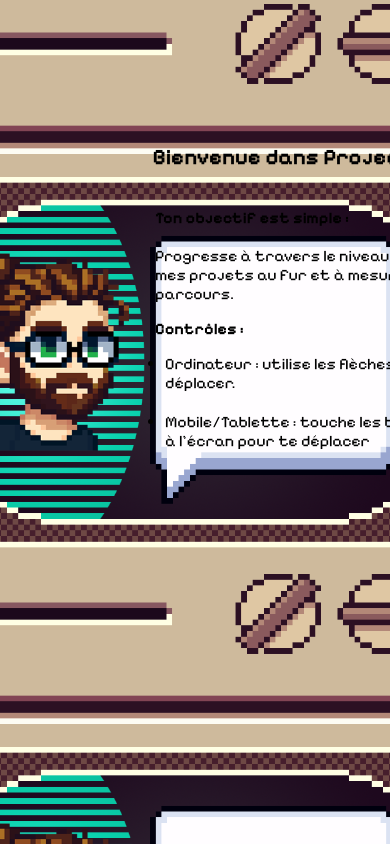
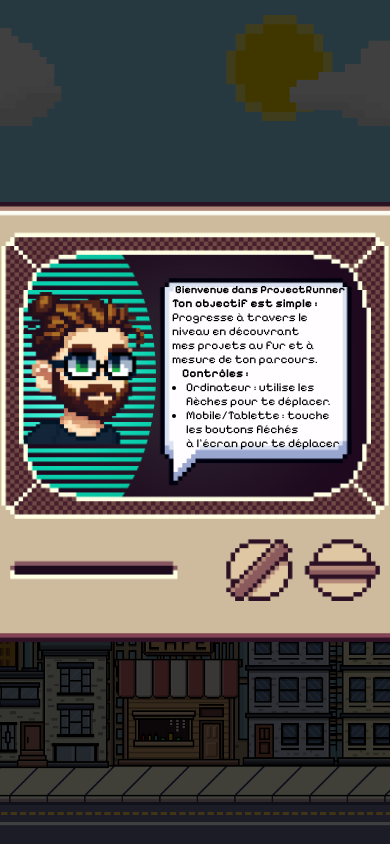
Before and after one commit to FloRiian59/PortfolioV2, a React (Create React App) app: page /explore in a window 390 px wide. Both pictures are taken after a click on the button "Options". Built offline with nearby package versions, Linux system fonts and the light colour scheme.

Commit message:
Mise en place du responsive

```diff
--- a/src/components/GameMenu.js
+++ b/src/components/GameMenu.js
@@ -78,7 +78,7 @@ const GameMenu = ({ onPlay, setAmbiance, ambiance }) => {
             >
                 <div className="modal-options-container">
                     <h3 className="modal-options-title">Bienvenue dans ProjectRunner !</h3>
-                    <p className="modal-options-text"><strong>Ton objectif est simple :</strong> <br></br>Progresse à travers le niveau en découvrant mes projets au fur et à mesure de ton parcours.</p>
+                    <p className="modal-options-text"><strong>Ton objectif est simple :</strong>Progresse à travers le niveau en découvrant mes projets au fur et à mesure de ton parcours.</p>
                     <h4 className="modal-options-title-list">Contrôles :</h4>
                     <ul className="modal-options-text">
                         <li >Ordinateur : utilise les flèches pour te déplacer.</li>
--- a/src/css/animation.css
+++ b/src/css/animation.css
@@ -2,7 +2,7 @@
   position: absolute;
   z-index: 100000;
   bottom: 0;
-  left: 44%;
+  left: 44%; /* Position initiale sur les écrans plus larges */
   overflow: hidden;
   animation: SlideInBottom 2.5s ease-in-out 1 backwards;
 }
@@ -17,6 +17,19 @@
   animation: none; /* Pas d'animation supplémentaire */
 }
 
+/* Media Query pour centrer le personnage sur mobile */
+@media (max-width: 640px) {
+  .animation {
+    left: 50%; /* Centre le personnage */
+    transform: translateX(-50%); /* Corrige le décalage dû à la largeur */
+  }
+}
+@media (min-width: 641px) and (max-width: 1024px) {
+  .animation {
+    left: 50%; /* Centre le personnage */
+    transform: translateX(-50%); /* Corrige le décalage dû à la largeur */
+  }
+}
 @keyframes SlideInBottom {
   from {
     transform: translateY(1000px);
--- a/src/css/city.css
+++ b/src/css/city.css
@@ -76,7 +76,7 @@
   height: fit-content;
   margin-top: 150px;
   transform: translateX(1600px);
-  width: calc(var(--city-width) * 0.8);
+  width: calc(var(--city-width) * 5);
 }
 
 @keyframes SlideInLeft {
@@ -114,3 +114,20 @@
     opacity: 1;
   }
 }
+@media (max-width: 640px) {
+  :root {
+    --city-width: 1200vw;
+  }
+  .scrollable-gallery-container .section-gallery-container {
+    margin-top: 0px;
+  }
+}
+
+@media (min-width: 641px) and (max-width: 1024px) {
+  :root {
+    --city-width: 800vw;
+  }
+  .scrollable-gallery-container .section-gallery-container {
+    margin-top: 0px;
+  }
+}
--- a/src/css/gamemenu.css
+++ b/src/css/gamemenu.css
@@ -216,18 +216,17 @@ input[type="radio"]:checked + img {
   height: 0px;
   width: 0px;
   position: absolute;
-  left: -25px;
   border-top: solid 12px transparent;
   border-left: solid 22px rgb(255, 255, 255);
   border-bottom: solid 12px transparent;
   opacity: 0;
+  transform: translateX(-25px);
 }
 .game-play-button:after {
   content: "";
   height: 0px;
   width: 0px;
   position: absolute;
-  left: 110px;
   border-top: solid 12px transparent;
   border-right: solid 22px rgb(255, 255, 255);
   border-bottom: solid 12px transparent;
@@ -254,18 +253,17 @@ input[type="radio"]:checked + img {
   height: 0px;
   width: 0px;
   position: absolute;
-  left: -25px;
   border-top: solid 12px transparent;
   border-left: solid 22px rgb(255, 255, 255);
   border-bottom: solid 12px transparent;
   opacity: 0;
+  transform: translateX(-25px);
 }
 .game-options-button:after {
   content: "";
   height: 0px;
   width: 0px;
   position: absolute;
-  left: 182px;
   border-top: solid 12px transparent;
   border-right: solid 22px rgb(255, 255, 255);
   border-bottom: solid 12px transparent;
@@ -293,18 +291,17 @@ input[type="radio"]:checked + img {
   height: 0px;
   width: 0px;
   position: absolute;
-  left: -25px;
   border-top: solid 12px transparent;
   border-left: solid 22px rgb(255, 255, 255);
   border-bottom: solid 12px transparent;
   opacity: 0;
+  transform: translateX(-25px);
 }
 .game-exit-button:after {
   content: "";
   height: 0px;
   width: 0px;
   position: absolute;
-  left: 110px;
   border-top: solid 12px transparent;
   border-right: solid 22px rgb(255, 255, 255);
   border-bottom: solid 12px transparent;
@@ -331,18 +328,17 @@ input[type="radio"]:checked + img {
   height: 0px;
   width: 0px;
   position: absolute;
-  left: -25px;
   border-top: solid 12px transparent;
   border-left: solid 22px rgb(255, 255, 255);
   border-bottom: solid 12px transparent;
   opacity: 0;
+  transform: translateX(-25px);
 }
 .game-ambiance-button:after {
   content: "";
   height: 0px;
   width: 0px;
   position: absolute;
-  left: 210px;
   border-top: solid 12px transparent;
   border-right: solid 22px rgb(255, 255, 255);
   border-bottom: solid 12px transparent;
@@ -355,3 +351,258 @@ input[type="radio"]:checked + img {
 .game-ambiance-button:hover:after {
   opacity: 1;
 }
+
+@media (min-width: 641px) and (max-width: 1024px) {
+  .game-menu-container h1 {
+    font-size: 48px;
+    margin-left: 15px;
+  }
+  .game-play-button {
+    font-size: 20px;
+  }
+  .game-play-button:after {
+    border-top: solid 8px transparent;
+    border-right: solid 18px rgb(255, 255, 255);
+    border-bottom: solid 8px transparent;
+    margin-top: 2px;
+  }
+  .game-play-button:before {
+    border-top: solid 8px transparent;
+    border-left: solid 18px rgb(255, 255, 255);
+    border-bottom: solid 8px transparent;
+    transform: translateX(-20px);
+    margin-top: 2px;
+  }
+  .game-options-button {
+    font-size: 20px;
+  }
+  .game-options-button:after {
+    border-top: solid 8px transparent;
+    border-right: solid 18px rgb(255, 255, 255);
+    border-bottom: solid 8px transparent;
+    margin-top: 2px;
+  }
+  .game-options-button:before {
+    border-top: solid 8px transparent;
+    border-left: solid 18px rgb(255, 255, 255);
+    border-bottom: solid 8px transparent;
+    transform: translateX(-20px);
+    margin-top: 2px;
+  }
+  .game-ambiance-button {
+    font-size: 20px;
+  }
+  .game-ambiance-button:after {
+    border-top: solid 8px transparent;
+    border-right: solid 18px rgb(255, 255, 255);
+    border-bottom: solid 8px transparent;
+    margin-top: 2px;
+  }
+  .game-ambiance-button:before {
+    border-top: solid 8px transparent;
+    border-left: solid 18px rgb(255, 255, 255);
+    border-bottom: solid 8px transparent;
+    transform: translateX(-20px);
+    margin-top: 2px;
+  }
+  .game-exit-button {
+    font-size: 20px;
+  }
+  .game-exit-button:after {
+    border-top: solid 8px transparent;
+    border-right: solid 18px rgb(255, 255, 255);
+    border-bottom: solid 8px transparent;
+    margin-top: 2px;
+  }
+  .game-exit-button:before {
+    border-top: solid 8px transparent;
+    border-left: solid 18px rgb(255, 255, 255);
+    border-bottom: solid 8px transparent;
+    transform: translateX(-20px);
+    margin-top: 2px;
+  }
+}
+@media (max-width: 640px) {
+  .game-menu-container h1 {
+    font-size: 30px;
+  }
+  .game-play-button {
+    font-size: 20px;
+  }
+  .game-play-button:after {
+    border-top: solid 8px transparent;
+    border-right: solid 18px rgb(255, 255, 255);
+    border-bottom: solid 8px transparent;
+    margin-top: 2px;
+  }
+  .game-play-button:before {
+    border-top: solid 8px transparent;
+    border-left: solid 18px rgb(255, 255, 255);
+    border-bottom: solid 8px transparent;
+    transform: translateX(-20px);
+    margin-top: 2px;
+  }
+  .game-options-button {
+    font-size: 20px;
+  }
+  .game-options-button:after {
+    border-top: solid 8px transparent;
+    border-right: solid 18px rgb(255, 255, 255);
+    border-bottom: solid 8px transparent;
+    margin-top: 2px;
+  }
+  .game-options-button:before {
+    border-top: solid 8px transparent;
+    border-left: solid 18px rgb(255, 255, 255);
+    border-bottom: solid 8px transparent;
+    transform: translateX(-20px);
+    margin-top: 2px;
+  }
+  .game-ambiance-button {
+    font-size: 20px;
+  }
+  .game-ambiance-button:after {
+    border-top: solid 8px transparent;
+    border-right: solid 18px rgb(255, 255, 255);
+    border-bottom: solid 8px transparent;
+    margin-top: 2px;
+  }
+  .game-ambiance-button:before {
+    border-top: solid 8px transparent;
+    border-left: solid 18px rgb(255, 255, 255);
+    border-bottom: solid 8px transparent;
+    transform: translateX(-20px);
+    margin-top: 2px;
+  }
+  .game-exit-button {
+    font-size: 20px;
+  }
+  .game-exit-button:after {
+    border-top: solid 8px transparent;
+    border-right: solid 18px rgb(255, 255, 255);
+    border-bottom: solid 8px transparent;
+    margin-top: 2px;
+  }
+  .game-exit-button:before {
+    border-top: solid 8px transparent;
+    border-left: solid 18px rgb(255, 255, 255);
+    border-bottom: solid 8px transparent;
+    transform: translateX(-20px);
+    margin-top: 2px;
+  }
+}
+@media (max-width: 640px) {
+  .modal-ambiance-content {
+    padding: 0px;
+    width: 95%;
+    max-width: 400px;
+    max-height: 46vh;
+  }
+  .theme-selection label img {
+    width: 80px;
+    margin-top: 10px;
+  }
+  .modal-ambiance-content {
+    padding: 0px;
+    width: 95%;
+    max-width: 450px;
+    max-height: 63vh;
+  }
+  .theme-selection label img {
+    width: 90px;
+    margin-top: 10px;
+  }
+  .modal-options-container {
+    margin-top: 40px;
+    margin-left: 177px;
+    font-size: 12px;
+  }
+  .modal-options-title {
+    display: flex;
+    font-size: 11px;
+    margin: 0;
+    margin-top: 21px;
+    padding-right: 219px;
+    margin-bottom: 0;
+  }
+  .modal-options-text {
+    margin-right: 250px;
+    width: 150px;
+    margin-bottom: -24px;
+    margin-top: 0px;
+    height: 94px;
+  }
+  .modal-options-container ul {
+    width: 160px;
+    gap: 0px;
+    padding-left: 38px;
+  }
+  .modal-options-content {
+    width: 400px;
+    height: 400px;
+  }
+  .modal-options-overlay {
+    background-color: rgba(0, 0, 0, 0.75);
+    position: fixed;
+    top: 0;
+    left: 0;
+    right: 0;
+    bottom: 0;
+    display: flex;
+    justify-content: center;
+    align-items: center;
+    z-index: 1000000;
+  }
+}
+@media (min-width: 641px) and (max-width: 1024px) {
+  .modal-ambiance-content {
+    padding: 0px;
+    width: 95%;
+    max-width: 450px;
+    max-height: 63vh;
+  }
+  .theme-selection label img {
+    width: 90px;
+    margin-top: 10px;
+  }
+  .modal-options-container {
+    margin-top: 79px;
+    margin-left: 163px;
+  }
+  .modal-options-title {
+    display: flex;
+    font-size: 16px;
+    margin: 0;
+    margin-top: 18px;
+    padding-right: 145px;
+    margin-bottom: 3px;
+  }
+  .modal-options-text {
+    margin-right: 150px;
+    width: 250px;
+    margin-bottom: -35px;
+    margin-top: 0px;
+    height: 138px;
+  }
+  .modal-options-container ul {
+    width: 250px;
+    gap: 0px;
+    padding-left: 36px;
+  }
+  .modal-options-content {
+    width: 600px;
+    height: 600px;
+  }
+  .modal-options-overlay {
+    background-color: rgba(0, 0, 0, 0.75);
+    position: fixed;
+    top: 0;
+    left: 0;
+    right: 0;
+    bottom: 0;
+    display: flex;
+    justify-content: center;
+    align-items: center;
+    z-index: 1000000;
+  }
+}
```
Also changed, not shown: src/components/City.js (+63 -10 lines).
